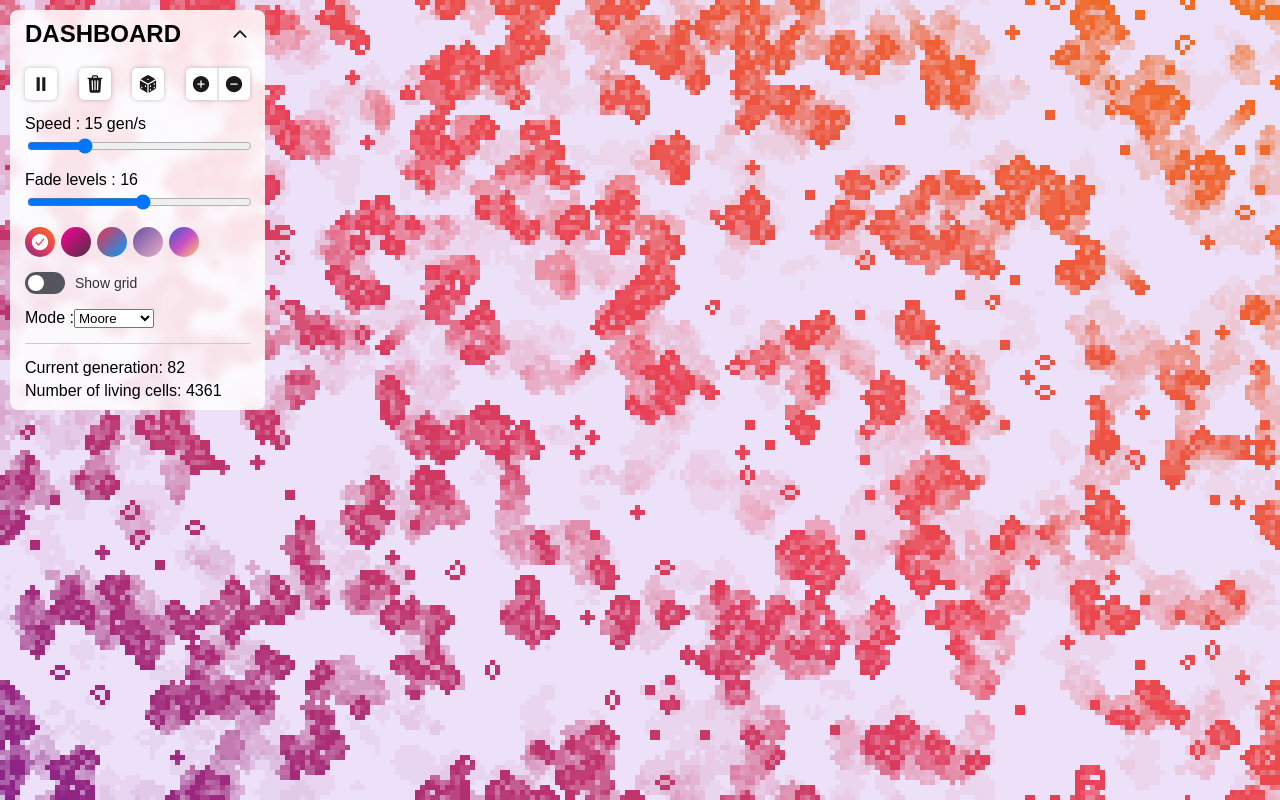
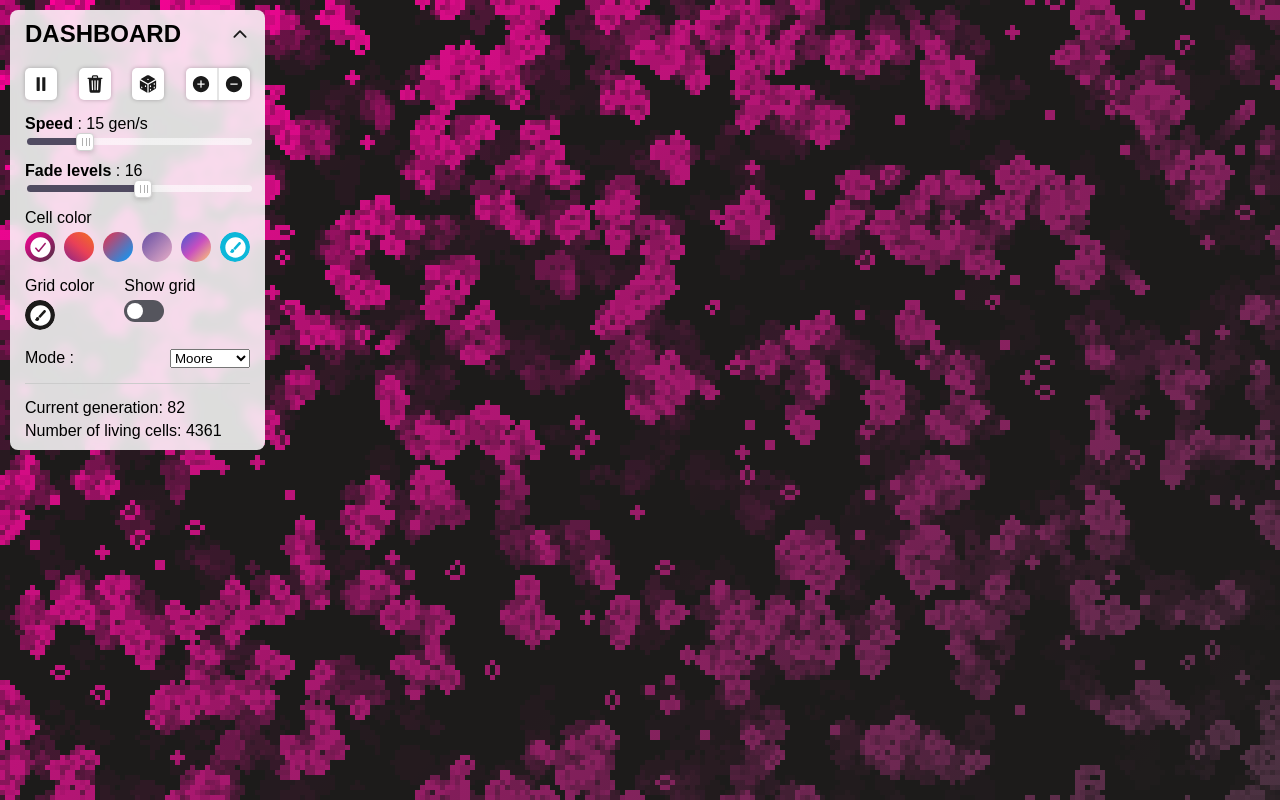
Before and after one commit to CapyBlaze/Game-Of-Live, a React (Vite) app: page / in a window 1280 px wide. Built offline with nearby package versions, Linux system fonts and the light colour scheme.

Commit message:
🎨 Update design dashboard

```diff
--- a/src/Components/BackgroundSelector.tsx
+++ b/src/Components/BackgroundSelector.tsx
@@ -1,9 +1,14 @@
 import { useDashboardStore } from "../store/useDashboardStore";
 
-function InputRadio({ gradient }: { gradient: string }) {
-    const currentBg = useDashboardStore((state) => state.background);
-    const setBackgroundType = useDashboardStore((state) => state.actions.setBackground);
-
+function InputRadio({
+    gradient,
+    currentBg,
+    setBackgroundType,
+}: {
+    gradient: string;
+    currentBg: string;
+    setBackgroundType: (gradient: string) => void;
+}) {
     return (
         <label
             style={{
@@ -42,8 +47,8 @@ function InputRadio({ gradient }: { gradient: string }) {
                 src="/checkmark-circle.svg"
                 alt="Checkmark"
                 style={{
-                    width: "20px",
-                    height: "20px",
+                    width: "25px",
+                    height: "25px",
                     position: "absolute",
                     display: currentBg === gradient ? "block" : "none",
                 }}
@@ -53,21 +58,151 @@ function InputRadio({ gradient }: { gradient: string }) {
 }
 
 export default function BackgroundSelector() {
+    const currentBg = useDashboardStore((state) => state.background);
+    const showGrid = useDashboardStore((state) => state.showGrid);
+
+    const actions = useDashboardStore((state) => state.actions);
+
+    const BACKGROUNDS = [
+        "linear-gradient(135deg, #ff0099, #493240)",
+        "linear-gradient(40deg, #8a2387, #e94057, #f27121)",
+        "linear-gradient(135deg, #ec2f4b, #009fff)",
+        "linear-gradient(135deg, #654ea3, #eaafc8)",
+        "linear-gradient(135deg, #4159d0, #c84fc0, #ffcd70)",
+    ];
+
+    const DEFAULT_CELL_COLOR = "#0db7d9";
+    const DEFAULT_GRID_COLOR = "#1c1b1a";
+
     return (
         <div
             style={{
-                gap: "6px",
                 display: "flex",
-                flexDirection: "row",
-                alignItems: "center",
-                justifyContent: "flex-start",
+                flexDirection: "column",
+                gap: "15px",
             }}
         >
-            <InputRadio gradient={"linear-gradient(40deg, #8a2387, #e94057, #f27121)"} />
-            <InputRadio gradient={"linear-gradient(135deg, #ff0099, #493240)"} />
-            <InputRadio gradient={"linear-gradient(135deg, #ec2f4b, #009fff)"} />
-            <InputRadio gradient={"linear-gradient(135deg, #654ea3, #eaafc8)"} />
-            <InputRadio gradient={"linear-gradient(135deg, #4159d0, #c84fc0, #ffcd70)"} />
+            <div
+                style={{
+                    display: "flex",
+                    flexDirection: "column",
+                    gap: "5px",
+                }}
+            >
+                <span>Cell color</span>
+                <div
+                    style={{
+                        display: "flex",
+                        flexDirection: "row",
+                        alignItems: "center",
+                        justifyContent: "space-between",
+                        height: "30px",
+                    }}
+                >
+                    {BACKGROUNDS.map((bg) => (
+                        <InputRadio
+                            key={bg}
+                            gradient={bg}
+                            currentBg={currentBg}
+                            setBackgroundType={actions.setBackground}
+                        />
+                    ))}
+
+                    <label
+                        style={{
+                            display: "inline-flex",
+                            alignItems: "center",
+                            justifyContent: "center",
+                            cursor: "pointer",
+                        }}
+                    >
+                        <input
+                            type="color"
+                            name="custom-cell"
+                            defaultValue={DEFAULT_CELL_COLOR}
+                            onChange={(e) => actions.setBackground(e.target.value)}
+                        />
+
+                        <img
+                            src="/brush-circle.svg"
+                            alt="Brush"
+                            style={{
+                                width: "25px",
+                                height: "25px",
+                                position: "absolute",
+                                display: "block",
+                            }}
+                        />
+                    </label>
+                </div>
+            </div>
+
+            <div
+                style={{
+                    display: "flex",
+                    justifyContent: "flex-start",
+                    gap: "30px",
+                }}
+            >
+                <div
+                    style={{
+                        display: "flex",
+                        flexDirection: "column",
+                        gap: "5px",
+                    }}
+                >
+                    <span>Grid color</span>
+                    <div>
+                        <label
+                            style={{
+                                display: "inline-flex",
+                                alignItems: "center",
+                                justifyContent: "center",
+                                cursor: "pointer",
+                            }}
+                        >
+                            <input
+                                type="color"
+                                name="custom-grid"
+                                defaultValue={DEFAULT_GRID_COLOR}
+                                onChange={(e) => {
+                                    const hex = e.target.value;
+
+                                    const r = parseInt(hex.substring(1, 3), 16);
+                                    const g = parseInt(hex.substring(3, 5), 16);
+                                    const b = parseInt(hex.substring(5, 7), 16);
+
+                                    actions.setGridColor(`${r}, ${g}, ${b}`);
+                                }}
+                            />
+
+                            <img
+                                src="/brush-circle.svg"
+                                alt="Brush"
+                                style={{
+                                    width: "25px",
+                                    height: "25px",
+                                    position: "absolute",
+                                    display: "block",
+                                }}
+                            />
+                        </label>
+                    </div>
+                </div>
+                <div>
+                    <label className="switch">
+                        <span className="switch-label">Show grid</span>
+                        <div>
+                            <input
+                                type="checkbox"
+                                checked={showGrid}
+                                onChange={(e) => actions.setShowGrid(e.currentTarget.checked)}
+                            />
+                            <span className="slider"></span>
+                        </div>
+                    </label>
+                </div>
+            </div>
         </div>
     );
 }
--- a/src/Components/Canvas.tsx
+++ b/src/Components/Canvas.tsx
@@ -110,8 +110,11 @@ export default function Canvas() {
             const currentCellSize = cellSizeRef.current;
             const currentGridColor = gridColorRef.current;
 
-            if (playingRef.current && delta >= interval) {
-                engine.computeNextGeneration();
+            if (delta >= interval) {
+                if (playingRef.current) {
+                    engine.computeNextGeneration();
+                }
+
                 lastTime = currentTime - (delta % interval);
 
                 ctx.clearRect(0, 0, canvas.width, canvas.height);
@@ -157,10 +160,8 @@ export default function Canvas() {
 
     return (
         <>
-            <canvas
-                ref={canvasRef}
+            <div
                 style={{
-                    display: "block",
                     position: "fixed",
                     top: 0,
                     left: 0,
@@ -170,7 +171,16 @@ export default function Canvas() {
                     backgroundSize: "contain",
                     backgroundPosition: "center",
                 }}
-            />
+            >
+                <canvas
+                    ref={canvasRef}
+                    style={{
+                        display: "block",
+                        width: "100%",
+                        height: "100%",
+                    }}
+                />
+            </div>
         </>
     );
 }
--- a/src/Components/Dashboard.tsx
+++ b/src/Components/Dashboard.tsx
@@ -1,6 +1,12 @@
 import { useState } from "react";
 import { useDashboardStore } from "../store/useDashboardStore";
 import BackgroundSelector from "./BackgroundSelector";
+
+const SPEED_MIN = 1;
+const SPEED_MAX = 60;
+
+const FADE_LEVELS_MIN = 1;
+const FADE_LEVELS_MAX = 30;
 
 export default function Dashboard() {
     const playing = useDashboardStore((state) => state.playing);
@@ -13,12 +19,14 @@ export default function Dashboard() {
     const currentGeneration = useDashboardStore((state) => state.currentGeneration);
     const numberOfLivingCells = useDashboardStore((state) => state.numberOfLivingCells);
 
-    const showGrid = useDashboardStore((state) => state.showGrid);
     const mode = useDashboardStore((state) => state.mode);
-
     const actions = useDashboardStore((state) => state.actions);
 
     const [isDashboardVisible, setIsDashboardVisible] = useState(true);
+
+    const speedPercentage = ((targetFps - SPEED_MIN) / (SPEED_MAX - SPEED_MIN)) * 100;
+    const fadePercentage =
+        ((fadeLevels - FADE_LEVELS_MIN) / (FADE_LEVELS_MAX - FADE_LEVELS_MIN)) * 100;
 
     return (
         <div className={`dashboard-container ${isDashboardVisible ? "isopen" : "isclosed"}`}>
@@ -121,47 +129,62 @@ export default function Dashboard() {
                 </div>
 
                 <div style={{ width: "100%" }}>
-                    <label>Speed : {targetFps} gen/s</label>
+                    <label htmlFor="speed">
+                        <span style={{ fontWeight: "bold" }}>Speed</span> : {targetFps} gen/s
+                    </label>
                     <input
                         id="speed"
                         type="range"
-                        min="1"
-                        max="60"
+                        min={SPEED_MIN}
+                        max={SPEED_MAX}
                         value={targetFps}
                         onChange={(e) => actions.setTargetFps(Number(e.target.value))}
-                        style={{ display: "block", marginTop: "5px", width: "100%" }}
+                        style={
+                            {
+                                display: "block",
+                                marginTop: "5px",
+                                width: "100%",
+                                "--progress": `${speedPercentage}%`,
+                            } as React.CSSProperties
+                        }
                     />
                 </div>
 
                 <div style={{ width: "100%" }}>
-                    <label>Fade levels : {fadeLevels}</label>
+                    <label htmlFor="fade-levels">
+                        <span style={{ fontWeight: "bold" }}>Fade levels</span> : {fadeLevels}
+                    </label>
                     <input
+                        id="fade-levels"
                         type="range"
-                        min="1"
-                        max="30"
+                        min={FADE_LEVELS_MIN}
+                        max={FADE_LEVELS_MAX}
                         value={fadeLevels}
                         onChange={(e) => actions.setFadeLevels(Number(e.target.value))}
-                        style={{ display: "block", marginTop: "5px", width: "100%" }}
+                        style={
+                            {
+                                display: "block",
+                                marginTop: "5px",
+                                width: "100%",
+                                "--progress": `${fadePercentage}%`,
+                            } as React.CSSProperties
+                        }
                     />
                 </div>
 
                 <BackgroundSelector />
 
-                <label className="switch">
-                    <div>
-                        <input
-                            type="checkbox"
-                            checked={showGrid}
-                            onChange={(e) => actions.setShowGrid(e.currentTarget.checked)}
-                        />
-                        <span className="slider"></span>
-                    </div>
-                    <span className="switch-label">Show grid</span>
-                </label>
-
-                <label htmlFor="mode">
+                <label
+                    htmlFor="mode"
+                    style={{
+                        display: "flex",
+                        justifyContent: "space-between",
+                    }}
+                >
                     <span>Mode :</span>
                     <select
+                        name="mode"
+                        id="mode"
                         value={mode}
                         onChange={(e) => actions.setMode(e.target.value as "Moore" | "Neumann")}
                     >
--- a/src/index.css
+++ b/src/index.css
@@ -23,10 +23,105 @@ canvas {
     height: 100vh;
 }
 
+input[type="color"] {
+    -webkit-appearance: none;
+    -moz-appearance: none;
+    appearance: none;
+
+    width: 30px;
+    height: 30px;
+    border: none;
+    border-radius: 50%;
+    cursor: pointer;
+    background-color: transparent;
+    padding: 0;
+
+    &::-webkit-color-swatch-wrapper {
+        padding: 0;
+    }
+
+    &::-webkit-color-swatch {
+        border: none;
+        border-radius: 50%;
+    }
+
+    &::-moz-color-swatch {
+        border: none;
+        border-radius: 50%;
+    }
+}
+
+input[type="range"] {
+    -webkit-appearance: none;
+    appearance: none;
+    width: 100%;
+    height: 7px;
+    border-radius: 10px;
+    outline: none;
+    background: linear-gradient(
+        to right,
+        #504b61 var(--progress, 25%),
+        rgba(255, 255, 255, 0.6) var(--progress, 25%)
+    );
+
+    &::-webkit-slider-thumb {
+        -webkit-appearance: none;
+        appearance: none;
+        width: 18px;
+        height: 18px;
+        border-radius: 4px;
+        background-color: #ffffff;
+        border: 1px solid #d1d1d1;
+        box-shadow: 0 2px 5px rgba(0, 0, 0, 0.15);
+        cursor: pointer;
+
+        background-image:
+            linear-gradient(to right, #b0b0b0 1px, transparent 1px),
+            linear-gradient(to right, #b0b0b0 1px, transparent 1px),
+            linear-gradient(to right, #b0b0b0 1px, transparent 1px);
+        background-size: 1px 8px;
+        background-repeat: no-repeat;
+        background-position:
+            5px center,
+            8.5px center,
+            12px center;
+    }
+
+    &::-moz-range-thumb {
+        width: 18px;
+        height: 18px;
+        border-radius: 4px;
+        background-color: #ffffff;
+        border: 1px solid #d1d1d1;
+        box-shadow: 0 2px 5px rgba(0, 0, 0, 0.15);
+        cursor: pointer;
+
+        background-image:
+            linear-gradient(to right, #b0b0b0 1px, transparent 1px),
+            linear-gradient(to right, #b0b0b0 1px, transparent 1px),
+            linear-gradient(to right, #b0b0b0 1px, transparent 1px);
+        background-size: 1px 8px;
+        background-repeat: no-repeat;
+        background-position:
+            5px center,
+            8.5px center,
+            12px center;
+    }
+
+    &::-webkit-slider-thumb:hover {
+        box-shadow: 0 3px 6px rgba(0, 0, 0, 0.2);
+    }
+
+    &::-moz-range-thumb:hover {
+        box-shadow: 0 3px 6px rgba(0, 0, 0, 0.2);
+    }
+}
+
 label.switch {
-    display: inline-flex;
-    align-items: center;
-    gap: 10px;
+    display: flex;
+    align-items: flex-start;
+    flex-direction: column;
+    gap: 5px;
     font-family: sans-serif;
     cursor: pointer;
     user-select: none;
@@ -44,7 +139,7 @@ label.switch {
         }
 
         input:checked + .slider {
-            background-color: #4cd964;
+            background-color: #4cafd9;
         }
 
         input:checked + .slider::before {
@@ -73,11 +168,6 @@ label.switch {
             border-radius: 50%;
             transition: transform 0.3s;
         }
-    }
-
-    .switch-label {
-        font-size: 14px;
-        color: #333;
     }
 }
 
--- a/src/store/useDashboardStore.ts
+++ b/src/store/useDashboardStore.ts
@@ -49,8 +49,8 @@ export const useDashboardStore = create<DashboardState>()((set) => ({
 
     showGrid: false,
     mode: "Moore",
-    background: "linear-gradient(40deg, #8a2387, #e94057, #f27121)",
-    gridColor: "236, 225, 248",
+    background: "linear-gradient(135deg, #ff0099, #493240)",
+    gridColor: "28, 27, 26",
 
     actions: {
         setPlaying: (enabled: boolean) => set({ playing: enabled }),
```
Also changed, not shown: public/brush-circle.svg (added).
